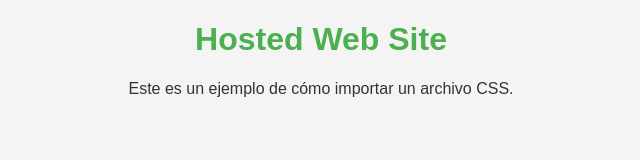
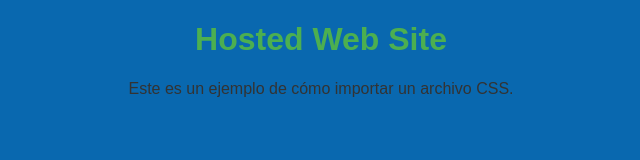
Before and after one commit to hosped/hosped.github.io, a plain HTML site: page index.html in a window 1280 px wide. Shown: the whole page, without its empty margins (319-959 px from the left). Drawn offline with Linux system fonts and the light colour scheme.

Commit message:
Update styles.css

```diff
--- a/styles.css
+++ b/styles.css
@@ -1,6 +1,6 @@
 body {
     font-family: Arial, sans-serif;
-    background-color: #f4f4f4;
+    background-color: #0968af;
     color: #333;
 }
 
```
